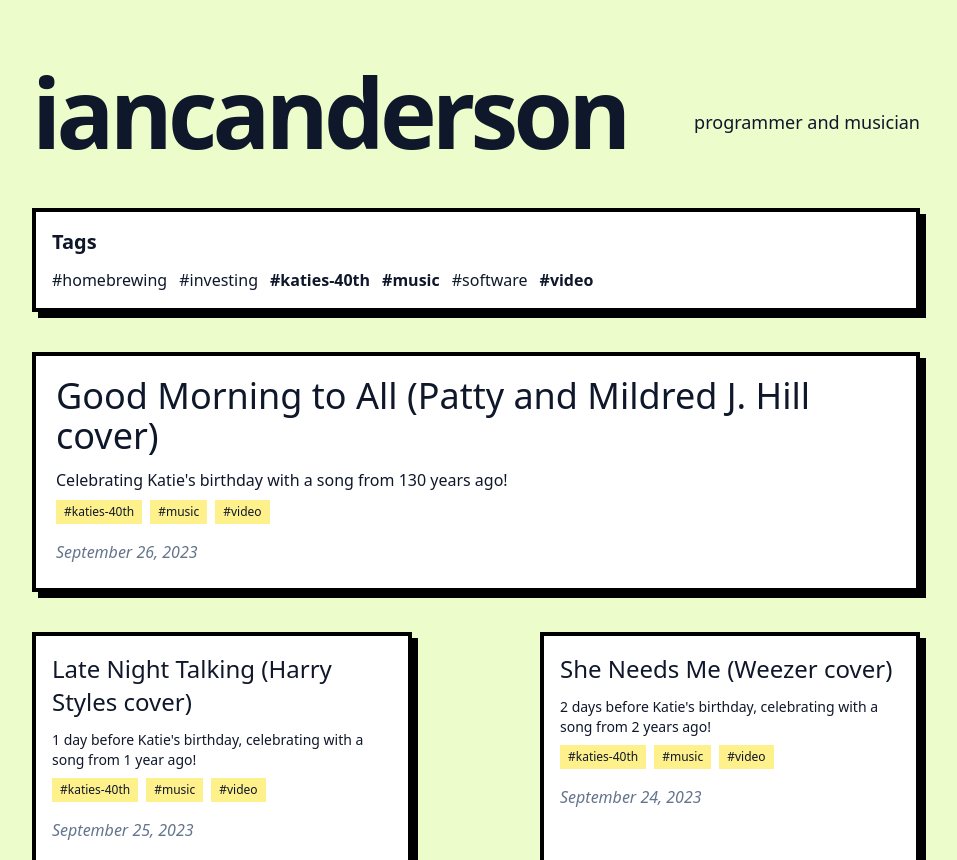
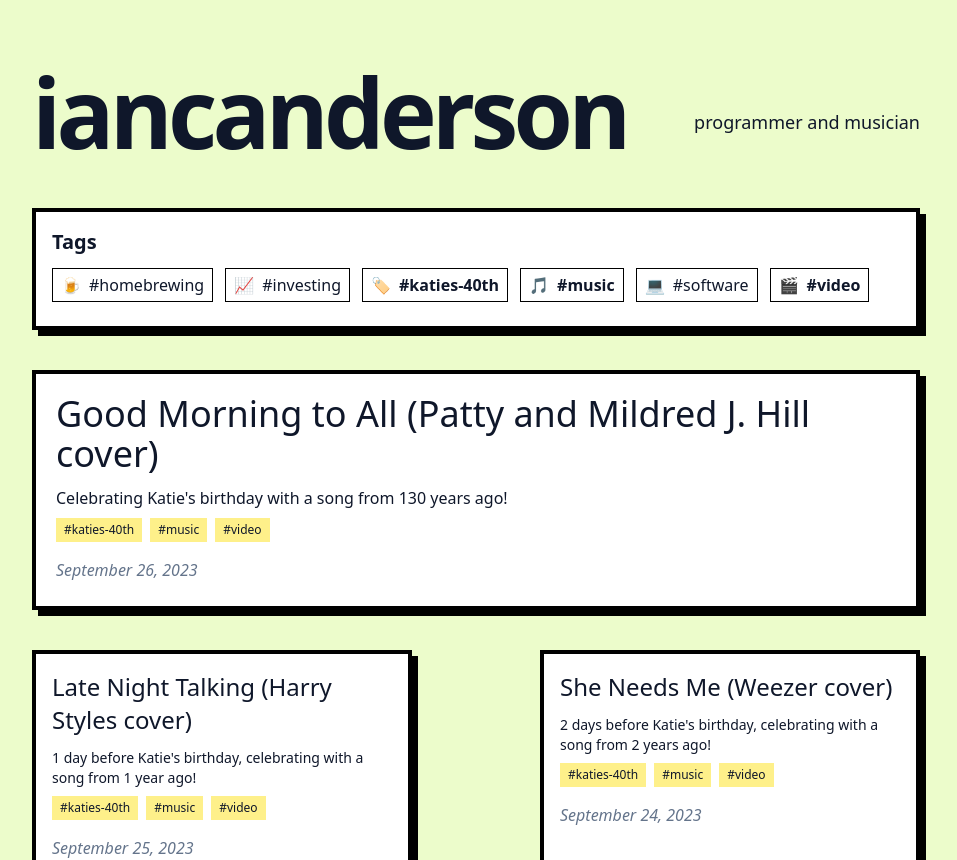
Before and after one commit to iancanderson/iancanderson.com, a Next.js app: page / in a window 1280 px wide. Shown: the top 860 px of the page, without its empty margins (164-1121 px from the left). Built offline with nearby package versions, Linux system fonts and the light colour scheme.

Commit message:
ui(tags): replace hover underline with bordered tag chips containing emoji; add spacing between chips

```diff
--- a/components/tag-cloud.tsx
+++ b/components/tag-cloud.tsx
@@ -3,6 +3,18 @@ import Link from "next/link";
 type Props = {
   counts: Record<string, number>;
 };
+
+const EMOJI: Record<string, string> = {
+  software: "💻",
+  investing: "📈",
+  music: "🎵",
+  video: "🎬",
+  homebrewing: "🍺",
+};
+
+function emojiFor(tag: string) {
+  return EMOJI[tag.toLowerCase()] || "🏷️";
+}
 
 const TagCloud = ({ counts }: Props) => {
   const entries = Object.entries(counts);
@@ -22,10 +34,15 @@ const TagCloud = ({ counts }: Props) => {
   return (
     <div className="mb-10 brutal-border bg-[color:var(--brutal-card)] p-4 text-[color:var(--brutal-fg)]">
       <h2 className="text-xl mb-3 font-extrabold">Tags</h2>
-      <div className="flex flex-wrap gap-x-3 gap-y-2">
+      <div className="flex flex-wrap">
         {sorted.map(([tag, n]) => (
           <Link key={tag} href={`/tags/${tag}`}>
-            <a className={`hover:underline ${weightFor(n)}`}>#{tag}</a>
+            <a
+              className={`inline-flex items-center gap-2 mr-3 mb-2 px-2 py-1 border border-[color:var(--brutal-border)] ${weightFor(n)}`}
+            >
+              <span aria-hidden>{emojiFor(tag)}</span>
+              <span>#{tag}</span>
+            </a>
           </Link>
         ))}
       </div>
```
